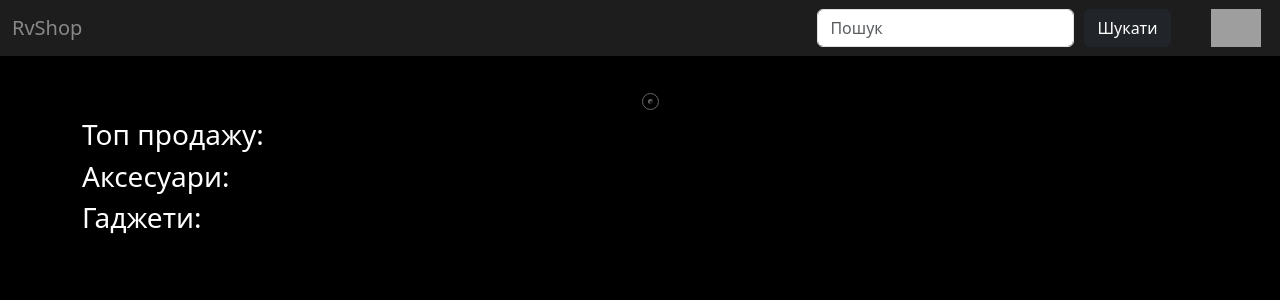
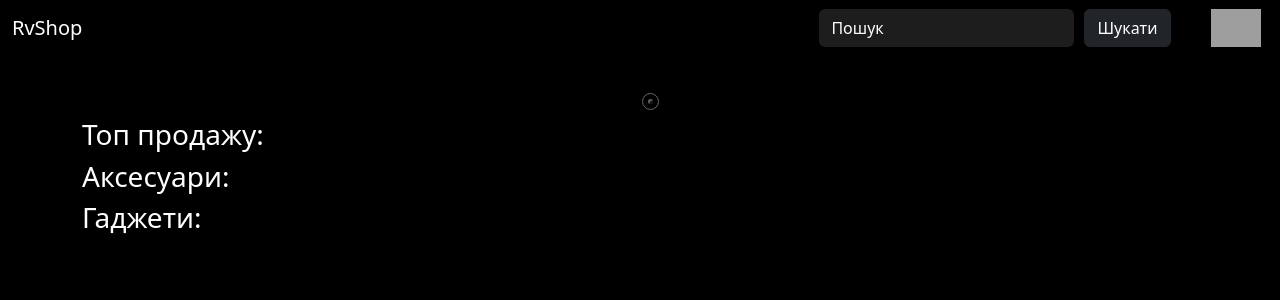
Before and after one commit to okuzmenko31/Django-Online-Shop, a Django app: page /rvshop/ in a window 1280 px wide. Shown: the top 300 px of the page. Run offline with Django 4.2, Linux system fonts and the light colour scheme; data that the repository does not hold is empty; parts of the project's set-up code (start-up, migrations or seed data) failed here and were passed over; some libraries are stand-ins or nearby versions; grey boxes are pictures that could not be loaded.

Commit message:
Updated style.css

```diff
--- a/RvShop/static/css/style.css
+++ b/RvShop/static/css/style.css
@@ -131,7 +131,7 @@ body {
 
 .bg-light {
     --bs-bg-opacity: 1;
-    background-color: #1d1d1d !important;
+    background-color: black !important;
     color: white !important;
 }
 
@@ -139,7 +139,7 @@ body {
     display: block;
     padding: var(--bs-nav-link-padding-y) var(--bs-nav-link-padding-x);
     font-weight: var(--bs-nav-link-font-weight);
-    color: white;
+    color: #888;
     text-decoration: none;
     transition: color .15s ease-in-out, background-color .15s ease-in-out, border-color .15s ease-in-out;
 }
@@ -161,9 +161,8 @@ body {
 .navbar-nav {
     --bs-nav-link-padding-x: 0;
     --bs-nav-link-padding-y: 0.5rem;
-    --bs-nav-link-color: white !important;
-    --bs-nav-link-hover-color: white;
-    --bs-nav-link-disabled-color: var(--bs-navbar-disabled-color);
+    --bs-nav-link-color: #888 !important;
+    --bs-nav-link-hover-color: white !important;
     display: flex;
     flex-direction: column;
     padding-left: 0;
@@ -177,8 +176,8 @@ body {
     padding-bottom: var(--bs-navbar-brand-padding-y);
     margin-right: var(--bs-navbar-brand-margin-end);
     font-size: var(--bs-navbar-brand-font-size);
-    --bs-navbar-brand-hover-color: #888;
-    color: #888;
+    --bs-navbar-brand-hover-color: white;
+    color: white;
     text-decoration: none;
     white-space: nowrap;
 }
@@ -365,3 +364,30 @@ select {
 .slick-dots button:hover {
     padding: 4px !important;
 }
+
+.form-control {
+    display: block;
+    width: 100%;
+    padding: 0.375rem 0.75rem;
+    font-size: 1rem;
+    font-weight: 400;
+    line-height: 1.5;
+    color: white !important;
+    background-color: #1d1d1d !important;
+    border: none;
+    background-clip: padding-box;
+    -webkit-appearance: none;
+    -moz-appearance: none;
+    appearance: none;
+    border-radius: 0.375rem;
+    transition: border-color .15s ease-in-out,box-shadow .15s ease-in-out;
+}
+::placeholder{
+    color: white !important;
+}
+.form-control:focus {
+    border-color: #66afe9;
+    outline: 0;
+    -webkit-box-shadow: inset 0 1px 1px white,0 0 8px white;
+    box-shadow: inset 0 1px 1px white,0 0 8px white;
+}
```
